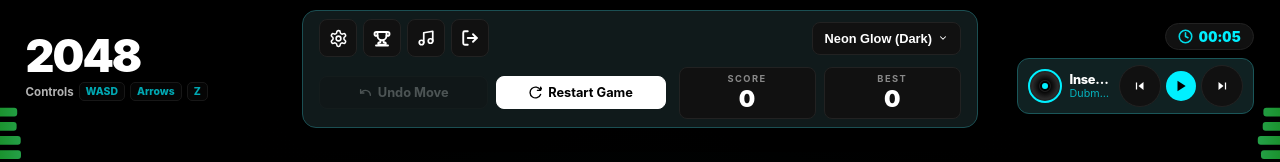
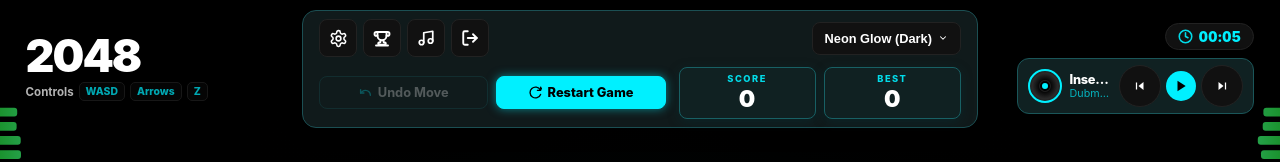
Before and after one commit to farhan-real/2048Reimagined-Web, a plain HTML site: page index.html in a window 1280 px wide. Shown: the top 162 px of the page. Drawn offline with Linux system fonts and the light colour scheme.

Commit message:
fix(themes): apply active theme accent to score boxes, undo, and restart

```diff
--- a/css/base/layout.css
+++ b/css/base/layout.css
@@ -127,8 +127,8 @@ button, select, input {
 }
 
 .score-card {
-  background: var(--card-bg);
-  border: 1px solid var(--card-border);
+  background: color-mix(in srgb, var(--accent-color) 7%, var(--card-bg));
+  border: 1px solid color-mix(in srgb, var(--accent-color) 30%, var(--card-border));
   border-radius: 8px;
   padding: 6px 12px;
   min-width: 80px;
@@ -138,14 +138,17 @@ button, select, input {
   align-items: center;
   justify-content: center;
   position: relative;
+  box-shadow: 0 3px 12px color-mix(in srgb, var(--accent-color) 8%, rgba(0, 0, 0, 0.28));
+  transition: background-color 0.25s ease, border-color 0.25s ease, box-shadow 0.25s ease;
 }
 
 .score-card .label {
   font-size: 0.58rem;
   text-transform: uppercase;
   letter-spacing: 1.5px;
-  opacity: 0.5;
-  font-weight: 700;
+  color: var(--accent-color);
+  opacity: 0.9;
+  font-weight: 800;
   margin-bottom: 2px;
 }
 
@@ -153,6 +156,7 @@ button, select, input {
   font-size: 1.45rem;
   font-weight: 900;
   line-height: 1.15;
+  color: var(--text-color);
 }
 
 /* 3rd Row: 2 buttons (Undo and Restart) */
@@ -176,10 +180,15 @@ button, select, input {
   justify-content: center;
   gap: 6px;
   flex: 1;
-  transition: transform 0.15s cubic-bezier(0.16, 1, 0.3, 1);
-  border: 1px solid var(--card-border);
-  background: var(--card-bg);
+  transition: transform 0.15s cubic-bezier(0.16, 1, 0.3, 1), background-color 0.2s ease, border-color 0.2s ease, box-shadow 0.2s ease;
+  border: 1px solid color-mix(in srgb, var(--accent-color) 30%, var(--card-border));
+  background: color-mix(in srgb, var(--accent-color) 7%, var(--card-bg));
   color: var(--text-color);
+}
+
+#btn-undo svg {
+  stroke: var(--accent-color);
+  flex-shrink: 0;
 }
 
 .btn-capsule:active:not(:disabled) {
@@ -187,14 +196,21 @@ button, select, input {
 }
 
 .btn-capsule:disabled {
-  opacity: 0.25;
+  opacity: 0.28;
   cursor: not-allowed;
 }
 
 #btn-restart {
-  background: var(--text-color);
-  color: var(--bg-color);
-  border: 1px solid var(--text-color);
+  background: var(--accent-color);
+  color: var(--accent-contrast, #000000);
+  border: 1px solid var(--accent-color);
+  box-shadow: var(--accent-glow);
+  font-weight: 800;
+}
+
+#btn-restart svg {
+  stroke: currentColor;
+  flex-shrink: 0;
 }
 
 /* Below that (4th Row): Timer on the right */
--- a/css/themes/cyber/blueprintlight.css
+++ b/css/themes/cyber/blueprintlight.css
@@ -7,6 +7,7 @@
   --text-color: #072b4f;
   --accent-color: #0a58ca;
   --accent-glow: none;
+  --accent-contrast: #ffffff;
   --card-bg: #cbdef0;
   --card-border: #8bb6d9;
 
--- a/css/themes/minimal/nordiclight.css
+++ b/css/themes/minimal/nordiclight.css
@@ -7,6 +7,7 @@
   --text-color: #243b4d;
   --accent-color: #416788;
   --accent-glow: none;
+  --accent-contrast: #ffffff;
   --card-bg: #eaf0f4;
   --card-border: #bfcfdc;
 
--- a/css/themes/nature/autumnlight.css
+++ b/css/themes/nature/autumnlight.css
@@ -7,6 +7,7 @@
   --text-color: #3f1707;
   --accent-color: #c2410c;
   --accent-glow: none;
+  --accent-contrast: #ffffff;
   --card-bg: #f5e7d6;
   --card-border: #dbc0a4;
 
--- a/css/themes/nature/forestlight.css
+++ b/css/themes/nature/forestlight.css
@@ -7,6 +7,7 @@
   --text-color: #1b4332;
   --accent-color: #2d6a4f;
   --accent-glow: none;
+  --accent-contrast: #ffffff;
   --card-bg: #eaf2ec;
   --card-border: #bcd4c3;
 
--- a/css/themes/nature/oceanlight.css
+++ b/css/themes/nature/oceanlight.css
@@ -7,6 +7,7 @@
   --text-color: #023e8a;
   --accent-color: #0077b6;
   --accent-glow: none;
+  --accent-contrast: #ffffff;
   --card-bg: #e2f2f7;
   --card-border: #a9d7e5;
 
--- a/css/themes/nature/sakuralight.css
+++ b/css/themes/nature/sakuralight.css
@@ -7,6 +7,7 @@
   --text-color: #6e142f;
   --accent-color: #d6336c;
   --accent-glow: none;
+  --accent-contrast: #ffffff;
   --card-bg: #fdf0f2;
   --card-border: #eba8b9;
 
--- a/css/themes/nature/ukiyoe.css
+++ b/css/themes/nature/ukiyoe.css
@@ -7,6 +7,7 @@
   --text-color: #361e0e;
   --accent-color: #b73229;
   --accent-glow: none;
+  --accent-contrast: #ffffff;
   --card-bg: #dfc49f;
   --card-border: #a67c52;
 
--- a/css/themes/retro/dmglight.css
+++ b/css/themes/retro/dmglight.css
@@ -7,6 +7,7 @@
   --text-color: #0f380f;
   --accent-color: #0f380f;
   --accent-glow: none;
+  --accent-contrast: #9bbc0f;
   --card-bg: #8bac0f;
   --card-border: #306230;
 
--- a/css/themes/space/nebulalight.css
+++ b/css/themes/space/nebulalight.css
@@ -7,6 +7,7 @@
   --text-color: #3c2a63;
   --accent-color: #6a4c93;
   --accent-glow: none;
+  --accent-contrast: #ffffff;
   --card-bg: #eceaf7;
   --card-border: #cec7eb;
 
--- a/sw.js
+++ b/sw.js
@@ -1,4 +1,4 @@
-const CACHE_NAME = '2048-reimagined-v28';
+const CACHE_NAME = '2048-reimagined-v29';
 const PRECACHE_ASSETS = [
   './',
   'index.html',
```
Also changed, not shown: asset-manifest.json.
